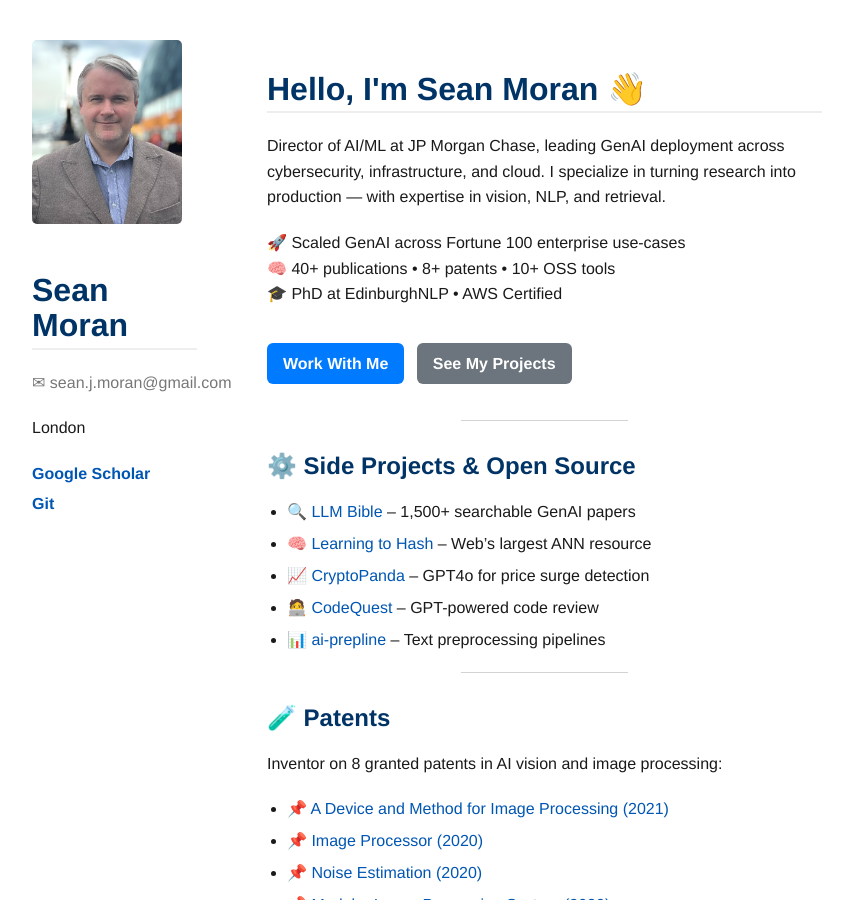
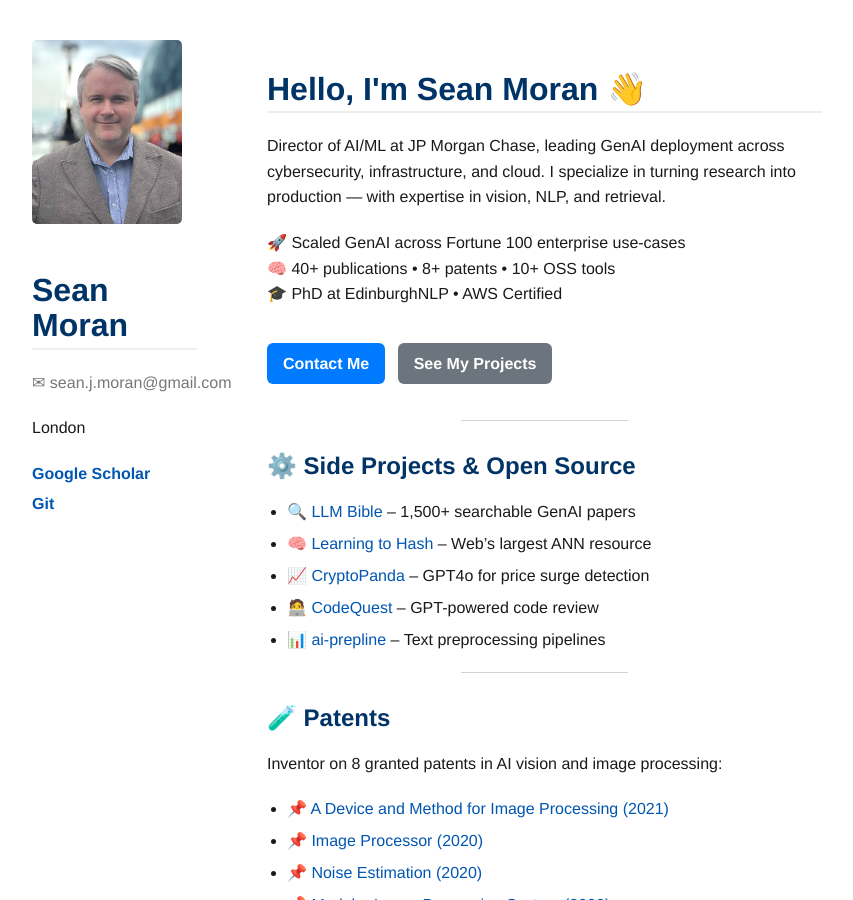
Before and after one commit to sjmoran/sjmoran.github.io, a Jekyll site: the page built from index.md, in a window 1280 px wide and 900 px high. Shown: the whole window, without its empty margins (8-861 px from the left). Built offline with Jekyll 4.4.1, drawn with Linux system fonts in a browser that asks for light colours.

Commit message:
Update hero.html

```diff
--- a/_includes/hero.html
+++ b/_includes/hero.html
@@ -9,7 +9,7 @@
   🎓 PhD at EdinburghNLP • AWS Certified
 </p>
 <p>
-  <a href="mailto:your@email.com" class="btn btn-primary">Work With Me</a>
+  <a href="mailto:sean.j.moran@gmail.com" class="btn btn-primary">Contact Me</a>
   <a href="#projects" class="btn btn-secondary">See My Projects</a>
 </p>
 <hr>
```
